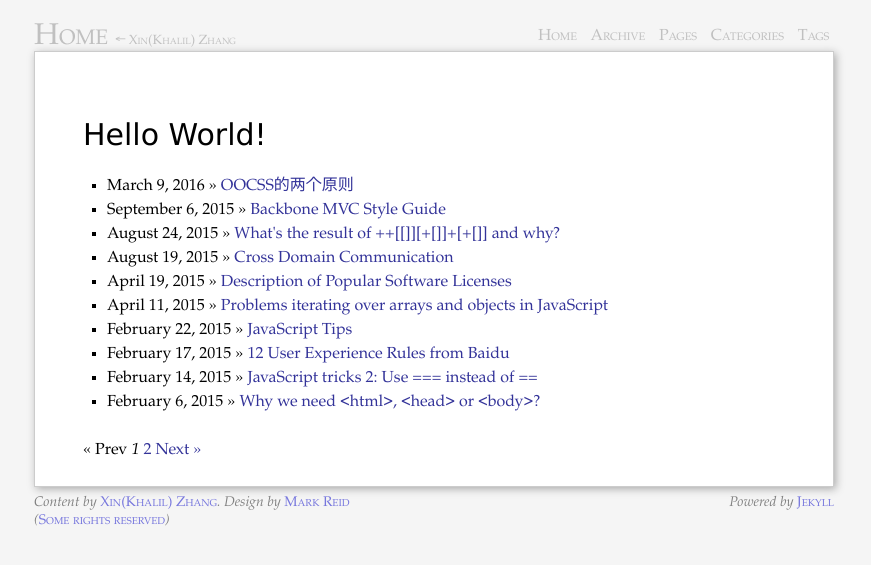
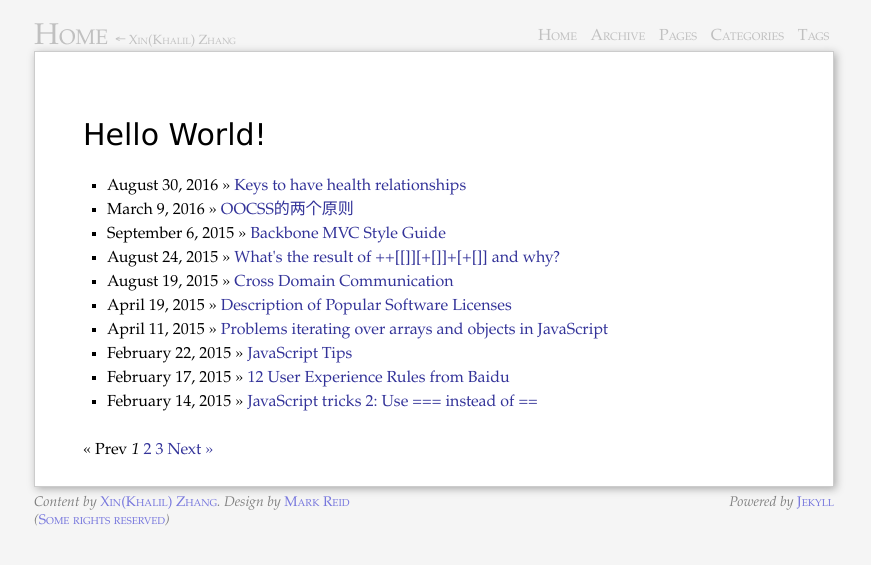
Before and after one commit to starandtina/starandtina.github.io, a Jekyll site: the page built from index.html, in a window 1280 px wide. Shown: the top 565 px of the page, without its empty margins (206-1077 px from the left). Built offline with Jekyll 4.4.1, drawn with Linux system fonts in a browser that asks for light colours; the list of posts is cut into pages by our own code.

Commit message:
feat: Add 2016-08-30-keys-to-have-health-relationships.md

```diff
--- a/_config.yml
+++ b/_config.yml
@@ -137,8 +137,9 @@ JB :
 
 # Plugins
 whitelist: []
-gems:      [jekyll-paginate]
+
 
 # Pagination
+gems:      [jekyll-paginate]
 paginate: 10
 paginate_path: "page:num"
--- /dev/null
+++ b/_posts/2016-08-30-keys-to-have-health-relationships.md
@@ -0,0 +1,8 @@
+---
+layout: post
+title: "Keys to have health relationships"
+description: ""
+category:
+tags: []
+---
+{% include JB/setup %}
```
Also changed, not shown: 1 other file.
